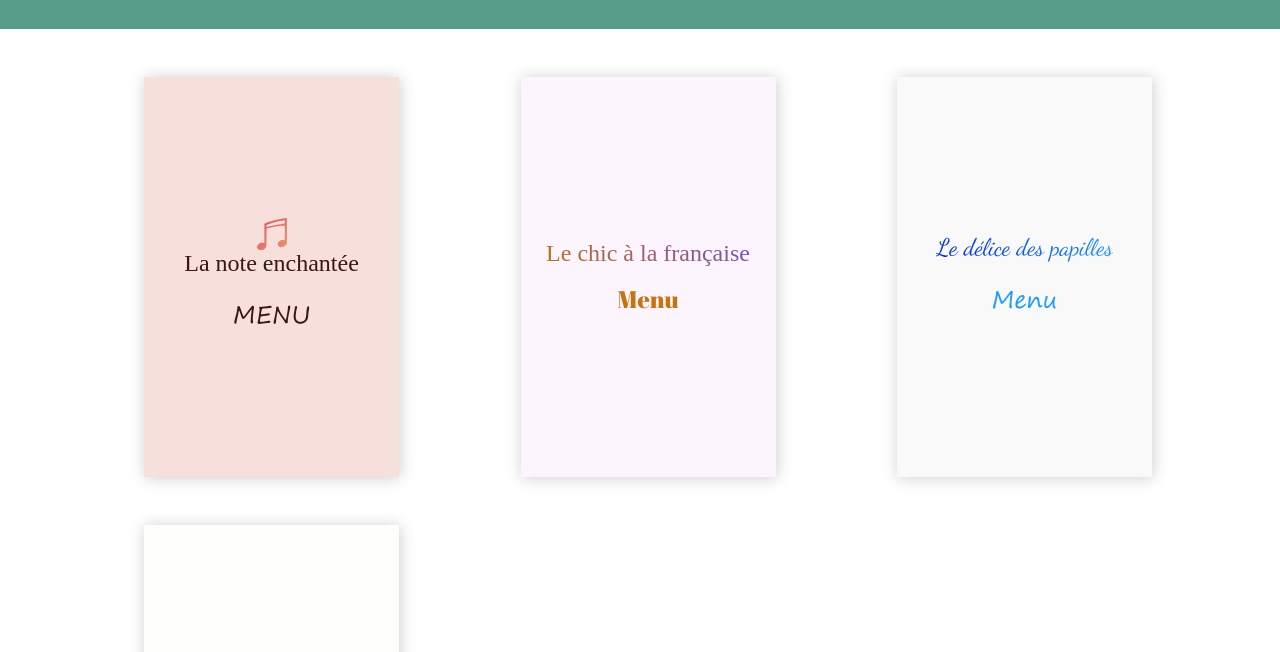
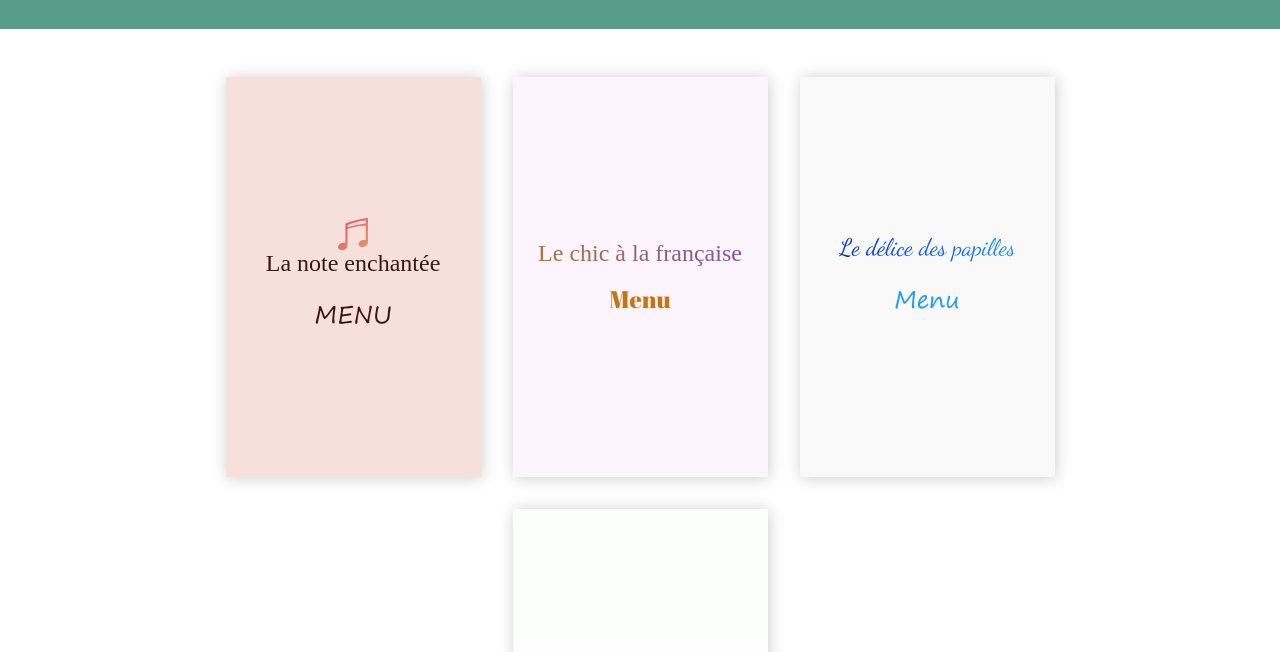
Before and after one commit to SuperHomme/ohmyfood, a website: page index.html in a window 1280 px wide. Shown: the part 90-742 px from the top of the page. Drawn offline with Linux system fonts and the light colour scheme; a web font is replaced by a local one.

Commit message:
alignement centré page accueil + text-align des cartes

```diff
--- a/sass/pages/_cartes.sass
+++ b/sass/pages/_cartes.sass
@@ -53,6 +53,7 @@ main
     li
         display: flex
         justify-content: space-between
+        text-align: left
         margin: 0.5rem 0
     span
         display: block
--- a/sass/pages/home.sass
+++ b/sass/pages/home.sass
@@ -3,12 +3,13 @@
 main
     flex-direction: column
     align-items: center
-    margin-top: 3rem
-    margin-bottom: 5rem
+    margin-top: 1rem
+    margin-bottom: 4rem
 section
     display: flex
-    justify-content: space-between
+    justify-content: center
     flex-wrap: wrap
+    margin: 1rem -2rem
 .croche
     width: 2rem
 
@@ -21,7 +22,7 @@ section
     align-items: center
     flex-direction: column
     font-size: 2rem
-    margin: 0 0 3rem 1rem
+    margin: 1rem
     h2
         font-weight: normal
         margin: 0
@@ -78,3 +79,4 @@ section
         p
             font-family: nth($la_palette_du_gout, 3)
             color: #3d923a
+    &:hover
```
Also changed, not shown: css/pages/home.css, css/pages/la_note_enchantee.css, 2 other files.
